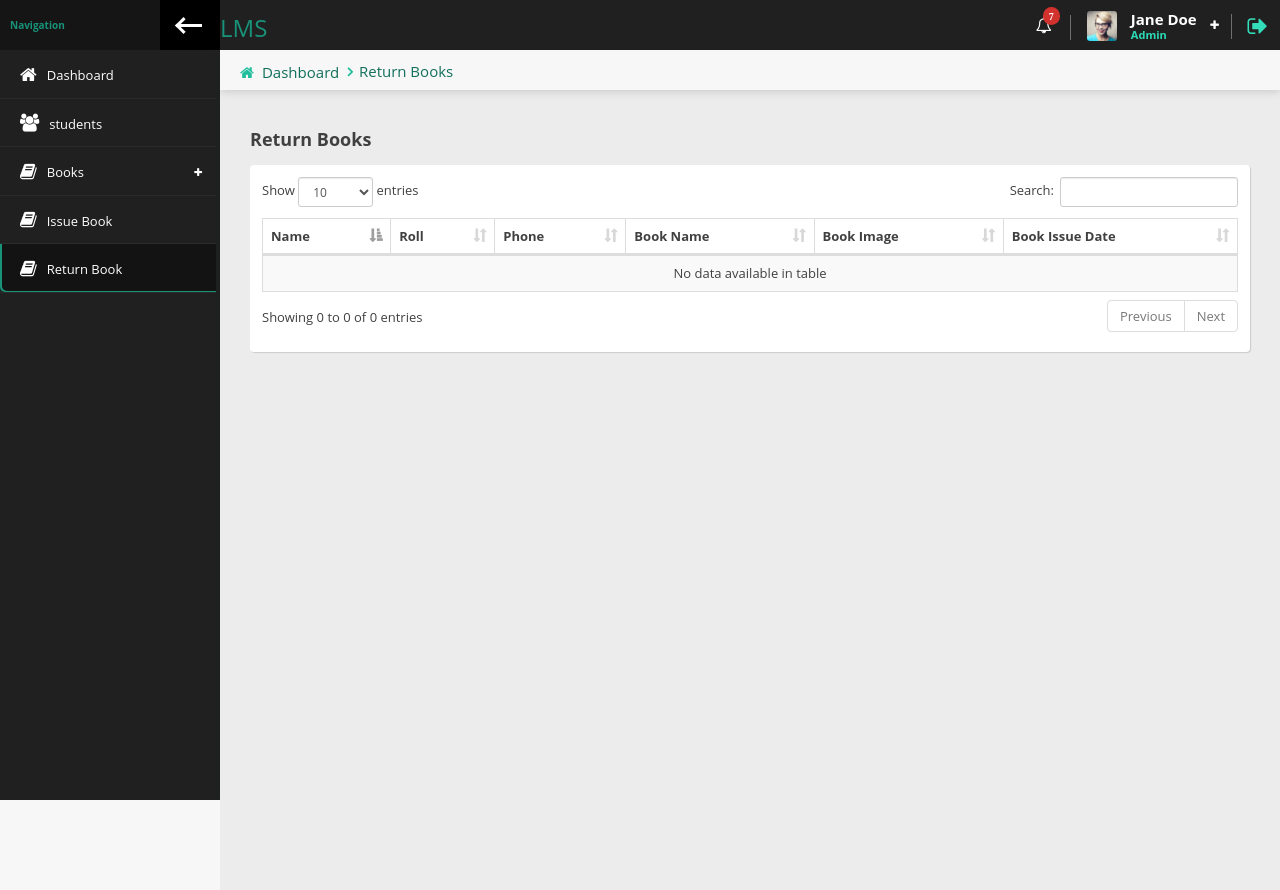
After one commit to Emon-git-site/Library_manaement_system_PHP, a PHP site: page /librarian/return_book.php in a window 1280 px wide. The commit adds this page. Run offline with PHP 8.4, Linux system fonts and the light colour scheme; the visitor is signed in with stand-in values (Sample User, id 1); data that the repository does not hold is empty; some libraries are stand-ins or nearby versions.

Commit message:
after t 25

```diff
--- a/librarian/header.php
+++ b/librarian/header.php
@@ -193,7 +193,12 @@ if (!isset($_SESSION['libraian_login'])) {
                                         <li class="<?= $page == 'add_book.php' ? 'active-item' : '' ?>" ><a href="add_book.php">Add Book</a></li>
                                         <li class="<?= $page == 'manage_book.php' ? 'active-item' : '' ?>"><a href="manage_book.php">Manage Book</a></li>
                                     </ul>
-                                    <li class="<?= $page == 'issue_book.php' ? 'active-item' : '' ?>"><a href="issue_book.php"><i class="fa fa-book" aria-hidden="true"></i><span>Issue Book</span></a></li>
+                                    <li class="<?= $page == 'issue_book.php' ? 'active-item' : '' ?>"><a href="issue_book.php">
+                                        <i class="fa fa-book" aria-hidden="true"></i><span>Issue Book</span></a></li>
+
+                                        <li class="<?= $page == 'return_book.php' ? 'active-item' : '' ?>"><a href="return_book.php">
+                                        <i class="fa fa-book" aria-hidden="true"></i><span>Return Book</span></a></li>
+
                                 </li>
 
                             </ul>
--- /dev/null
+++ b/librarian/return_book.php
@@ -0,0 +1,74 @@
+<?php
+require_once 'header.php';
+?>
+
+<!-- content HEADER -->
+<!-- ========================================================= -->
+<div class="content-header">
+    <!-- leftside content header -->
+    <div class="leftside-content-header">
+        <ul class="breadcrumbs">
+            <li><i class="fa fa-home" aria-hidden="true"></i><a href="#">Dashboard</a></li>
+            <li><a href="javascript:avoid(0)">Return Books</a></li>
+
+
+        </ul>
+    </div>
+</div>
+<!-- =-=-=-=-=-=-=-=-=-=-=-=-=-=-=-=-=-=-=-=-=-=-=-=-=-=-=-=-=-=-=-=-=-=-=-=-=-=-=-=-=-=-=-=-=-=-=-=-=-=-= -->
+<div class="row animated fadeInUp">
+    <div class="col-sm-12">
+        <h4 class="section-subtitle"><b>Return Books</b></h4>
+        <div class="panel">
+            <div class="panel-content">
+                <div class="table-responsive">
+                    <table id="basic-table" class="data-table table table-striped nowrap table-hover table-bordered" cellspacing="0" width="100%">
+                        <thead>
+                            <tr>
+                                <th>Name</th>
+                                <th>Roll</th>
+                                <th>Phone</th>
+                                <th>Book Name</th>
+                                <th>Book Image</th>
+                                <th>Book Issue Date</th>
+                            </tr>
+                        </thead>
+                        <tbody>
+
+                            <?php
+                            $result = mysqli_query($con, " SELECT `issue_books`.`book_issue_date`, `students`.`fname`, `students`.`lname`, `students`.`roll`,
+                            `students`.`phone`, `books`.`book_name`, `books`.`book_image` FROM `issue_books` INNER JOIN `students` ON
+                            `students`.`id` = `issue_books`.`student_id` INNER JOIN `books` ON `books`.`id` = `issue_books`.`book_id` WHERE
+                            `issue_books`.`book_return_date` = '';");
+                            while ($row = mysqli_fetch_assoc($result)) {
+
+                            ?>
+                                <tr>
+                                    <td><?= ucwords($row['fname'] . " " . $row['lname'])  ?></td>
+                                    <td><?= $row['roll'] ?></td>
+                                    <!-- <td><?= $row['reg'] ?></td> -->
+                                    <td><?= $row['phone'] ?></td>
+                                    <td><?= $row['book_name'] ?></td>
+                                    <td><img src="../images/books/<?= $row['book_image'] ?>" width="100px" alt=""></td>
+                                    <td><?= $row['book_issue_date'] ?></td>
+
+
+                                </tr>
+                            <?php
+                            }
+                            ?>
+
+                        </tbody>
+
+                    </table>
+                </div>
+            </div>
+        </div>
+    </div>
+
+</div>
+
+
+<?php
+require_once 'footer.php';
+?>
```
